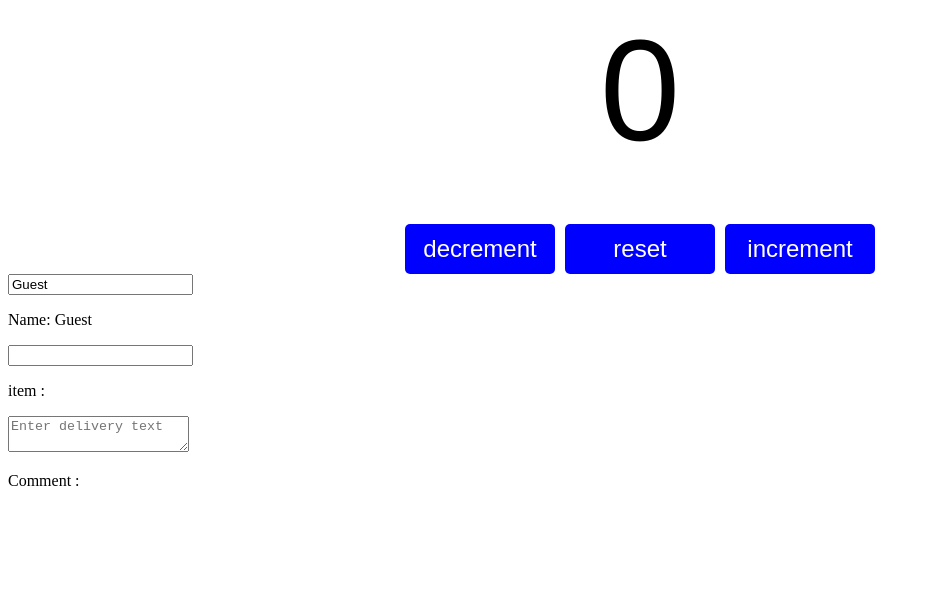
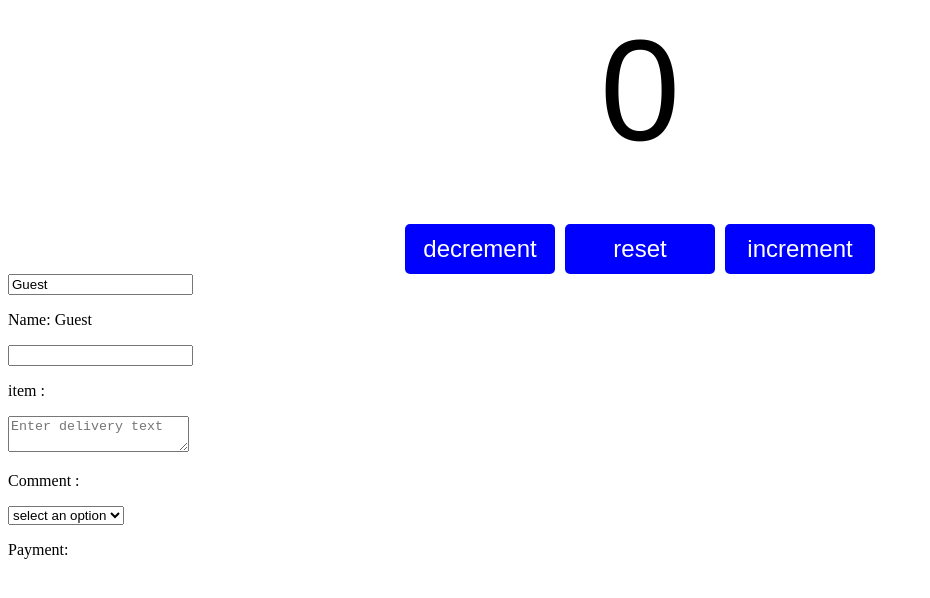
Before and after one commit to Tayobonferejo/react-counter, a React (Vite) app: page / in a window 1280 px wide. Shown: the top 598 px of the page, without its empty margins (0-930 px from the left). Built offline with nearby package versions, Linux system fonts and the light colour scheme.

Commit message:
counter complete

```diff
--- a/src/UseState.jsx
+++ b/src/UseState.jsx
@@ -4,7 +4,8 @@
 function Component () {
     const [name, setName] = useState("Guest");
     const [item , setItem] = useState();
-    const [comment, setComment] = useState("")
+    const [comment, setComment] = useState("");
+    const [payment, setType] = useState("")
 
     function handleNameChange(event) {
         setName(event.target.value);
@@ -18,6 +19,10 @@
         setComment(event.target.value);
     }
 
+    function handlePaymentType(event) {
+        setType(event.target.value);
+    }
+
     return (
         <div>
             <input value={name} onChange={handleNameChange}/>
@@ -28,6 +33,14 @@
 
             <textarea value={comment} onChange={handleCommentChange} placeholder="Enter delivery text"></textarea>
             <p>Comment : {comment}</p>
+
+            <select value={payment} onChange={handlePaymentType}>
+                <option value="">select an option</option>
+                <option value="Visa">Visa</option>
+                <option value="Mastercard">Mastercard</option>
+                <option value="Giftcard">GiftCard</option>
+            </select>
+            <p>Payment: {payment}</p>
         </div>
     )
 }
```
